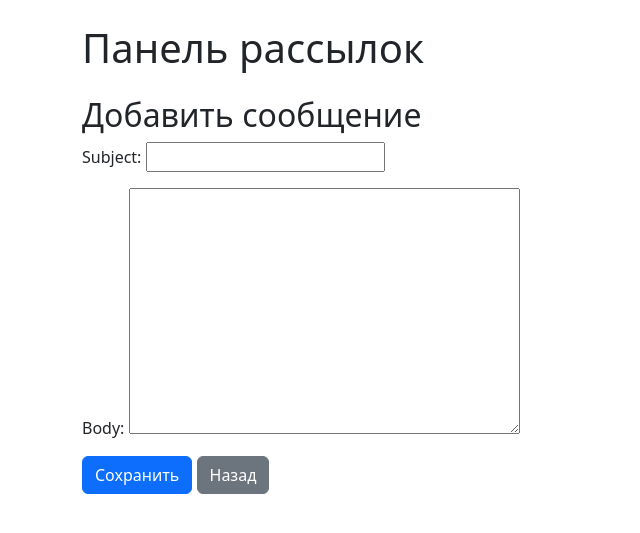
After one commit to RustamShafik/mailing_service, a Django app: page /messages/add/ in a window 1280 px wide. The commit adds this page. Shown: the top 533 px of the page, without its empty margins (0-640 px from the left). Run offline with Django 5.2, Linux system fonts and the light colour scheme.

Commit message:
Добавление сообщений через интерфейс

```diff
--- a/mail_messages/urls.py
+++ b/mail_messages/urls.py
@@ -1,6 +1,7 @@
 from django.urls import path
-from .views import MessageListView
+from .views import MessageListView, MessageCreateView
 
 urlpatterns = [
     path('', MessageListView.as_view(), name='message_list'),
+    path('add/', MessageCreateView.as_view(), name='message_add'),
 ]
--- a/mail_messages/views.py
+++ b/mail_messages/views.py
@@ -1,7 +1,14 @@
-from django.views.generic import ListView
+from django.views.generic import ListView, CreateView
 from .models import Message
+from django.urls import reverse_lazy
 
 class MessageListView(ListView):
     model = Message
     template_name = 'mail_messages/message_list.html'
     context_object_name = 'messages'
+
+class MessageCreateView(CreateView):
+    model = Message
+    fields = ['subject', 'body']
+    template_name = 'mail_messages/message_form.html'
+    success_url = reverse_lazy('message_list')
--- /dev/null
+++ b/templates/mail_messages/message_form.html
@@ -0,0 +1,13 @@
+{% extends 'base.html' %}
+
+{% block title %}Добавить сообщение{% endblock %}
+
+{% block content %}
+    <h2>Добавить сообщение</h2>
+    <form method="post">
+        {% csrf_token %}
+        {{ form.as_p }}
+        <button type="submit" class="btn btn-primary">Сохранить</button>
+        <a href="{% url 'message_list' %}" class="btn btn-secondary">Назад</a>
+    </form>
+{% endblock %}
--- a/templates/mail_messages/message_list.html
+++ b/templates/mail_messages/message_list.html
@@ -5,6 +5,7 @@
 {% block content %}
     <h2>Список сообщений</h2>
 
+    <a href="{% url 'message_add' %}" class="btn btn-success mb-3">Добавить сообщение</a>
     <table class="table table-striped">
         <thead>
             <tr>
```
